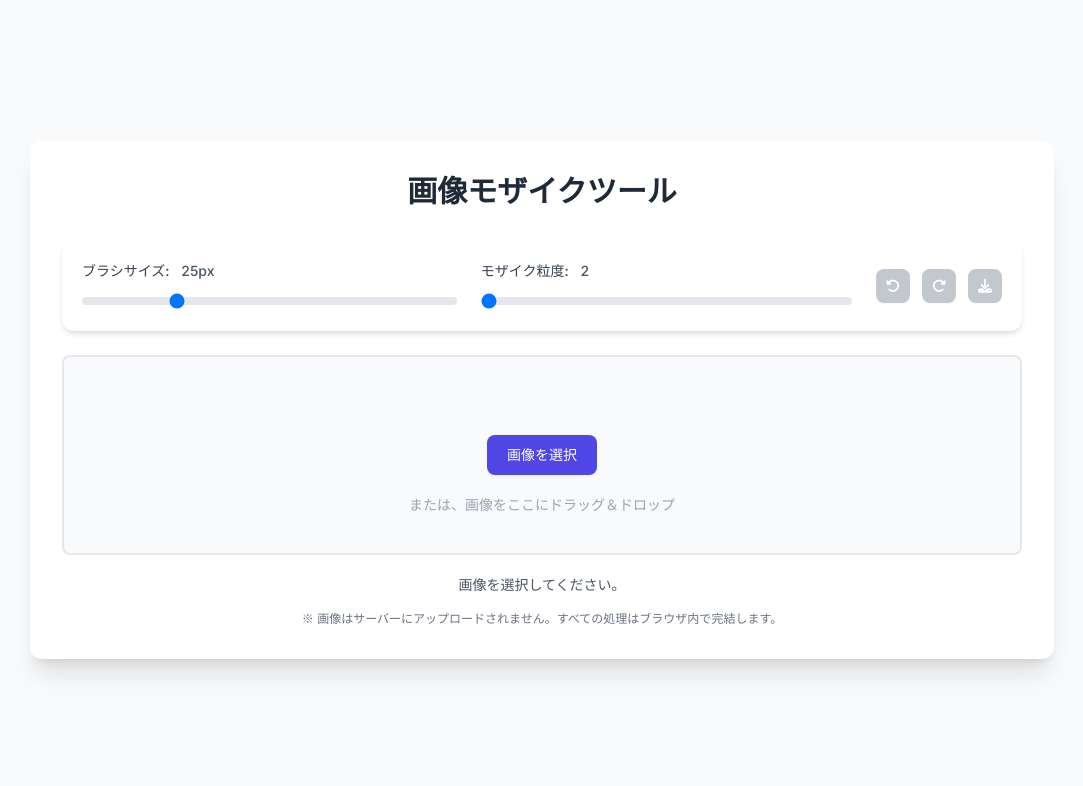
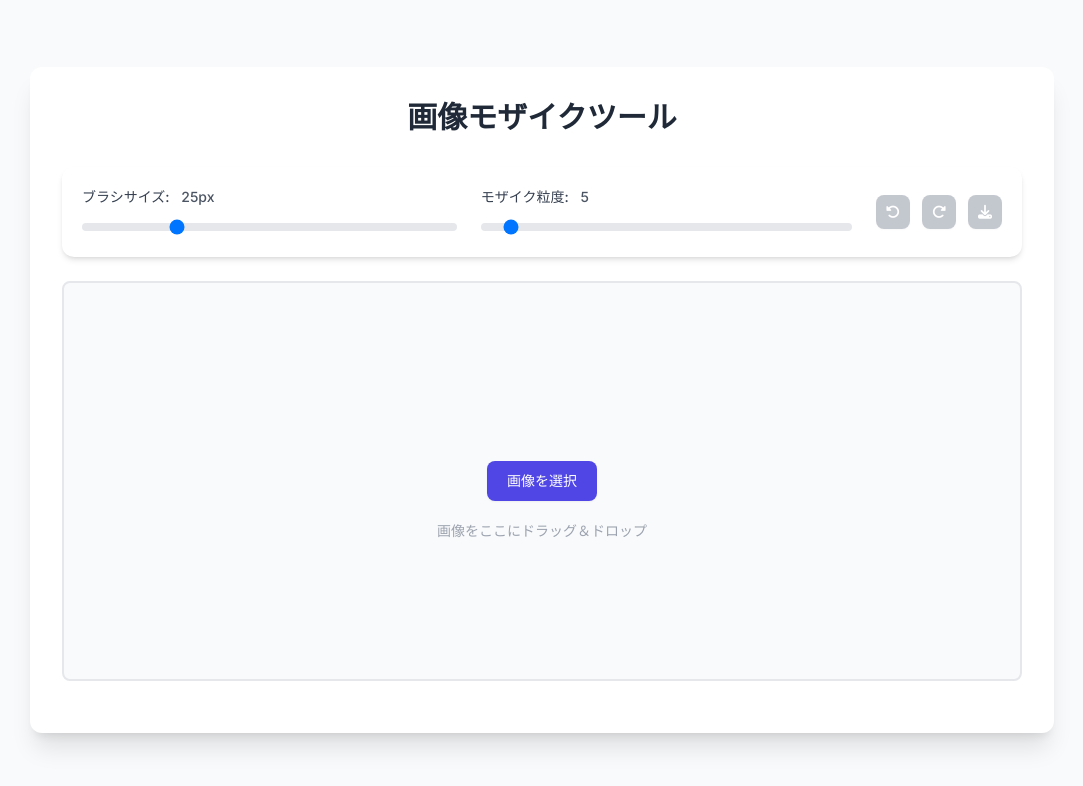
Before and after one commit to noricha-vr/mosaic, a plain HTML site: page index.html in a window 1280 px wide. Shown: the whole page, without its empty margins (98-1181 px from the left). Drawn offline with nearby package versions, Linux system fonts and the light colour scheme.

Commit message:
Add SEO and Open Graph meta tags to index.html, update canvas minimum height, and change default granularity value. Add new image asset.

```diff
--- a/index.html
+++ b/index.html
@@ -5,6 +5,26 @@
     <meta charset="UTF-8">
     <meta name="viewport" content="width=device-width, initial-scale=1.0">
     <title>画像モザイク加工ツール</title>
+
+    <!-- SEO Meta Tags -->
+    <meta name="description" content="ブラウザで簡単・安全に画像へモザイク加工ができる無料ツール。インストール不要。ドラッグ操作で直感的にモザイクを適用し、PNG形式でダウンロードできます。">
+    <meta name="keywords" content="画像加工, モザイク, モザイク加工, ブラウザツール, 無料, オンラインツール, プライバシー保護, image mosaic tool, free, online">
+    <meta name="robots" content="index, follow">
+
+    <!-- Open Graph / Facebook Meta Tags -->
+    <meta property="og:title" content="画像モザイク加工ツール - ブラウザで簡単・安全に加工">
+    <meta property="og:description" content="インストール不要！ブラウザ上でドラッグするだけで画像にモザイクをかけられる無料ツールです。プライバシー保護にも。">
+    <meta property="og:type" content="website">
+    <meta property="og:url" content="https://mosaic.kojin.works/"> <!-- ★ 要確認: 正しい公開URLに変更してください -->
+    <meta property="og:site_name" content="画像モザイク加工ツール">
+    <!-- <meta property="og:image" content="[プレビュー画像のURL]"> --> <!-- プレビュー画像があれば設定 -->
+
+    <!-- Twitter Card Meta Tags -->
+    <meta name="twitter:card" content="summary">
+    <meta name="twitter:title" content="画像モザイク加工ツール - ブラウザで簡単・安全に加工">
+    <meta name="twitter:description" content="インストール不要！ブラウザ上でドラッグするだけで画像にモザイクをかけられる無料ツールです。プライバシー保護にも。">
+    <!-- <meta name="twitter:image" content="[プレビュー画像のURL]"> --> <!-- プレビュー画像があれば設定 -->
+
     <script src="https://cdn.tailwindcss.com"></script>
     <link rel="stylesheet" href="https://cdnjs.cloudflare.com/ajax/libs/font-awesome/6.5.2/css/all.min.css"
         integrity="sha512-SnH5WK+bZxgPHs44uWIX+LLJAJ9/2PkPKZ5QiAj6Ta86w+fsb2TkcmfRyVX3pBnMFcV7oQPJkl9QevSCWr3W6A=="
@@ -47,7 +67,7 @@
 
         /* Canvasコンテナの最小高さ */
         #canvasContainer {
-            min-height: 200px;
+            min-height: 400px;
         }
     </style>
 </head>
@@ -67,8 +87,8 @@
 
             <div class="flex-grow min-w-[180px]">
                 <label for="granularity" class="block text-sm font-medium text-gray-700 mb-1.5">モザイク粒度: <span
-                        id="granularityValue" class="text-sm text-gray-600 ml-2 font-medium">2</span></label>
-                <input type="range" id="granularity" min="2" max="50" value="2"
+                        id="granularityValue" class="text-sm text-gray-600 ml-2 font-medium">5</span></label>
+                <input type="range" id="granularity" min="2" max="50" value="5"
                     class="w-full h-2 bg-gray-200 rounded-full appearance-none cursor-pointer dark:bg-gray-700">
             </div>
 
@@ -101,12 +121,11 @@
             <canvas id="imageCanvas" class="max-w-full h-auto rounded-lg shadow-md border border-gray-300"></canvas>
             <p id="dropZoneText"
                 class="absolute top-1/2 left-1/2 transform -translate-x-1/2 translate-y-8 text-gray-400 text-sm mt-2 z-10">
-                または、画像をここにドラッグ＆ドロップ</p>
+                画像をここにドラッグ＆ドロップ
+            </p>
         </div>
 
-        <p id="statusMessage" class="text-center text-gray-600 mt-5 text-sm">画像を選択してください。</p>
-
-        <p class="text-center text-xs text-gray-500 mt-4">※ 画像はサーバーにアップロードされません。すべての処理はブラウザ内で完結します。</p>
+        <p id="statusMessage" class="text-center text-gray-600 mt-5 text-sm"></p>
 
     </div>
 
@@ -129,7 +148,7 @@
 
         let isDrawing = false;
         let currentBrushSize = 25;
-        let currentGranularity = 2;
+        let currentGranularity = 5;
         let originalImage = null;
         let history = [];
         let historyIndex = -1;
```
Also changed, not shown: images/image.png (added).
